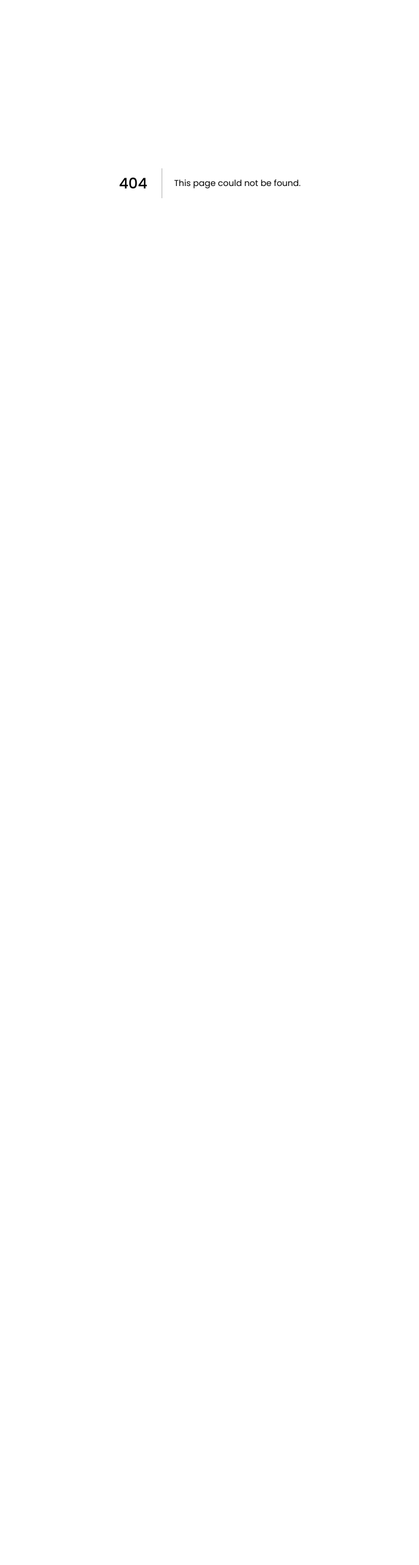
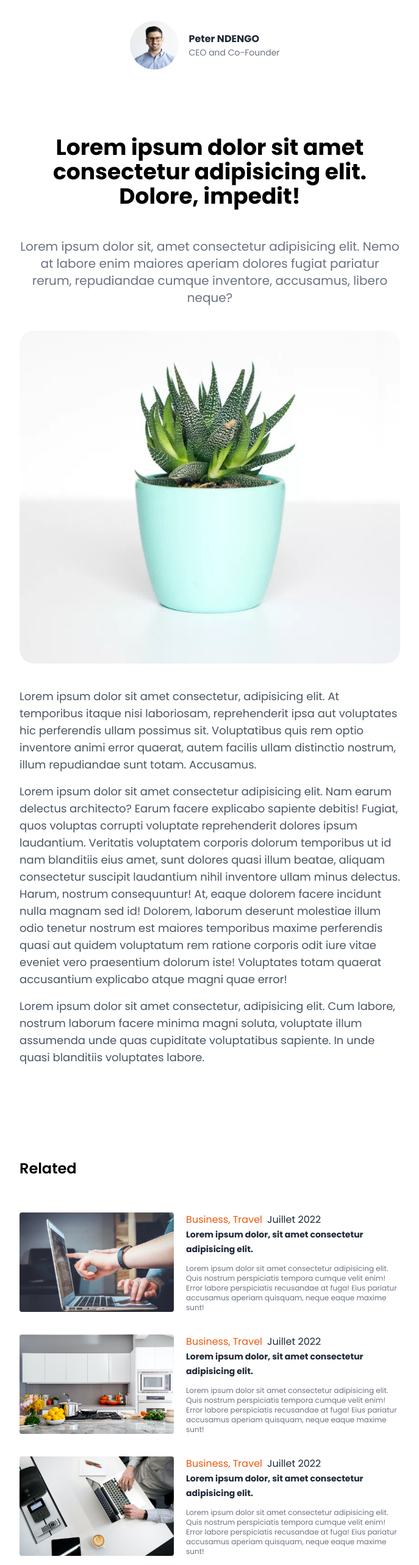
Before and after one commit to Frdrcpeter007/Learn-Nextjs, a Next.js app: page /posts/page in a window 1280 px wide. Before the commit this address had no page. Shown: the part 100-2666 px from the top of the page at 61% size, without its empty margins (296-983 px from the left). Before the commit the page ends 800 px from the top, so only its background shows below. Built offline with nearby package versions, Linux system fonts and the light colour scheme.

Commit message:
Page blog

```diff
--- /dev/null
+++ b/components/_child/Related.js
@@ -0,0 +1,56 @@
+import Image from "next/image";
+import Link from "next/link";
+import Author from "./Author";
+
+const Related = () => {
+    return (
+        <section className="pt-20">
+            <div className="item space-y-6">
+                <h1 className="text-2xl py-8 font-semibold">Related</h1>
+
+                <div className="flex flex-col gap-6">
+                    {Post("/images/articles/posts/img6.png")}
+                    {Post("/images/articles/posts/img5.png")}
+                    {Post("/images/articles/posts/img4.png")}
+                </div>
+            </div>
+        </section>
+    );
+}
+
+export default Related;
+
+function Post(img) {
+    return (
+        <div className="flex gap-5">
+            <div className="image flex flex-col justify-start">
+                <Link href={"/"} passHref>
+                    <Image src={img} width={300} height={250} className="rounded" />
+                </Link>
+            </div>
+
+            <div className="info flex flex-col justify-center w-2/3">
+            <div className="cat flex gap-2">
+                    <Link href={"/"} legacyBehavior>
+                        <a className='text-orange-600 hover:text-orange-800'>Business, Travel</a>
+                    </Link>
+                    <Link href={"/"} legacyBehavior>
+                        <a className='text-gray-800 hover:text-gray-600'>Juillet 2022</a>
+                    </Link>
+
+                </div>
+
+                <div className="">
+                    <Link href={"/"} legacyBehavior>
+                        <a className='text-sm md:text-md font-bold text-gray-800 hover:text-gray-600'>Lorem ipsum dolor, sit amet consectetur adipisicing elit.</a>
+                    </Link>
+                </div>
+
+                <p className='py-3 text-gray-500 text-xs'>
+                    Lorem ipsum dolor sit amet consectetur adipisicing elit. Quis nostrum perspiciatis tempora cumque velit enim! Error labore perspiciatis recusandae at fuga! Eius pariatur accusamus aperiam quisquam, neque eaque maxime sunt!
+                </p>
+
+            </div>
+        </div>
+    )
+}
--- /dev/null
+++ b/pages/posts/page.js
@@ -0,0 +1,49 @@
+import Image from "next/image";
+import Layout from "../../components/Layout";
+import Author from "../../components/_child/Author";
+import Related from "../../components/_child/Related";
+
+const Page = () => {
+    return (
+        <Layout>
+            <section className="container mx-auto py-12 md:px-2 w-1/2">
+                <div className="flex justify-center">
+                    <Author />
+                </div>
+
+                <div className="py-10">
+                    <h1 className="title pb-5">Lorem ipsum dolor sit amet consectetur adipisicing elit. Dolore, impedit!</h1>
+                    <p className="text-gray-500 text-xl text-center">
+                        Lorem ipsum dolor sit, amet consectetur adipisicing elit. Nemo at labore enim maiores aperiam dolores fugiat pariatur rerum, repudiandae cumque inventore, accusamus, libero neque?
+                    </p>
+
+                    <div className="py-10">
+                        <Image
+                            src={"/images/img1.jpg"}
+                            width={900}
+                            height={600}
+                            className="rounded-3xl"
+                        />
+                    </div>
+
+                    <div className="text-gray-600 text-lg flex flex-col gap-4">
+
+                        <p>
+                            Lorem ipsum dolor sit amet consectetur, adipisicing elit. At temporibus itaque nisi laboriosam, reprehenderit ipsa aut voluptates hic perferendis ullam possimus sit. Voluptatibus quis rem optio inventore animi error quaerat, autem facilis ullam distinctio nostrum, illum repudiandae sunt totam. Accusamus.
+                        </p>
+
+                        <p>Lorem ipsum dolor sit amet consectetur adipisicing elit. Nam earum delectus architecto? Earum facere explicabo sapiente debitis! Fugiat, quos voluptas corrupti voluptate reprehenderit dolores ipsum laudantium. Veritatis voluptatem corporis dolorum temporibus ut id nam blanditiis eius amet, sunt dolores quasi illum beatae, aliquam consectetur suscipit laudantium nihil inventore ullam minus delectus. Harum, nostrum consequuntur! At, eaque dolorem facere incidunt nulla magnam sed id! Dolorem, laborum deserunt molestiae illum odio tenetur nostrum est maiores temporibus maxime perferendis quasi aut quidem voluptatum rem ratione corporis odit iure vitae eveniet vero praesentium dolorum iste! Voluptates totam quaerat accusantium explicabo atque magni quae error!</p>
+
+                        <p>Lorem ipsum dolor sit amet consectetur, adipisicing elit. Cum labore, nostrum laborum facere minima magni soluta, voluptate illum assumenda unde quas cupiditate voluptatibus sapiente. In unde quasi blanditiis voluptates labore.</p>
+                    </div>
+                </div>
+
+                <Related />
+
+            </section>
+
+        </Layout>
+    );
+}
+
+export default Page;
```
